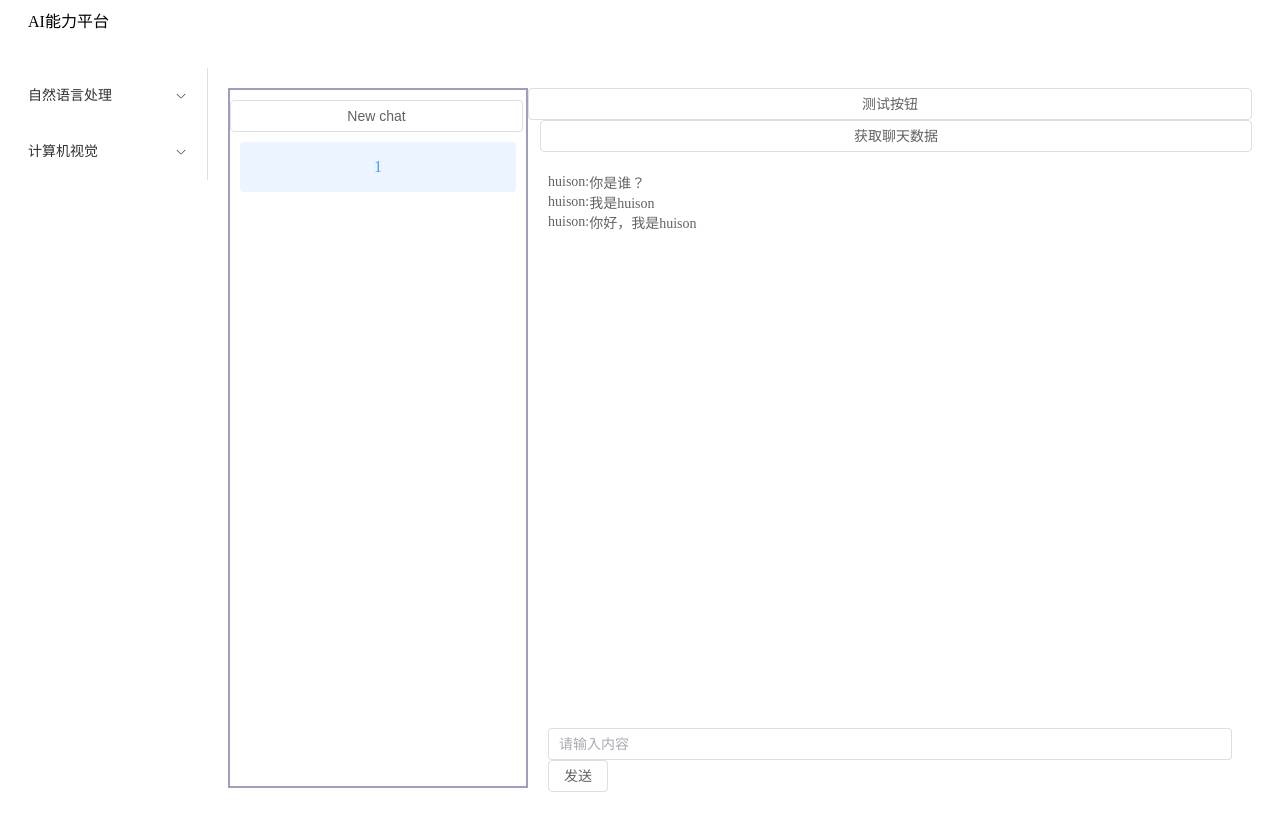
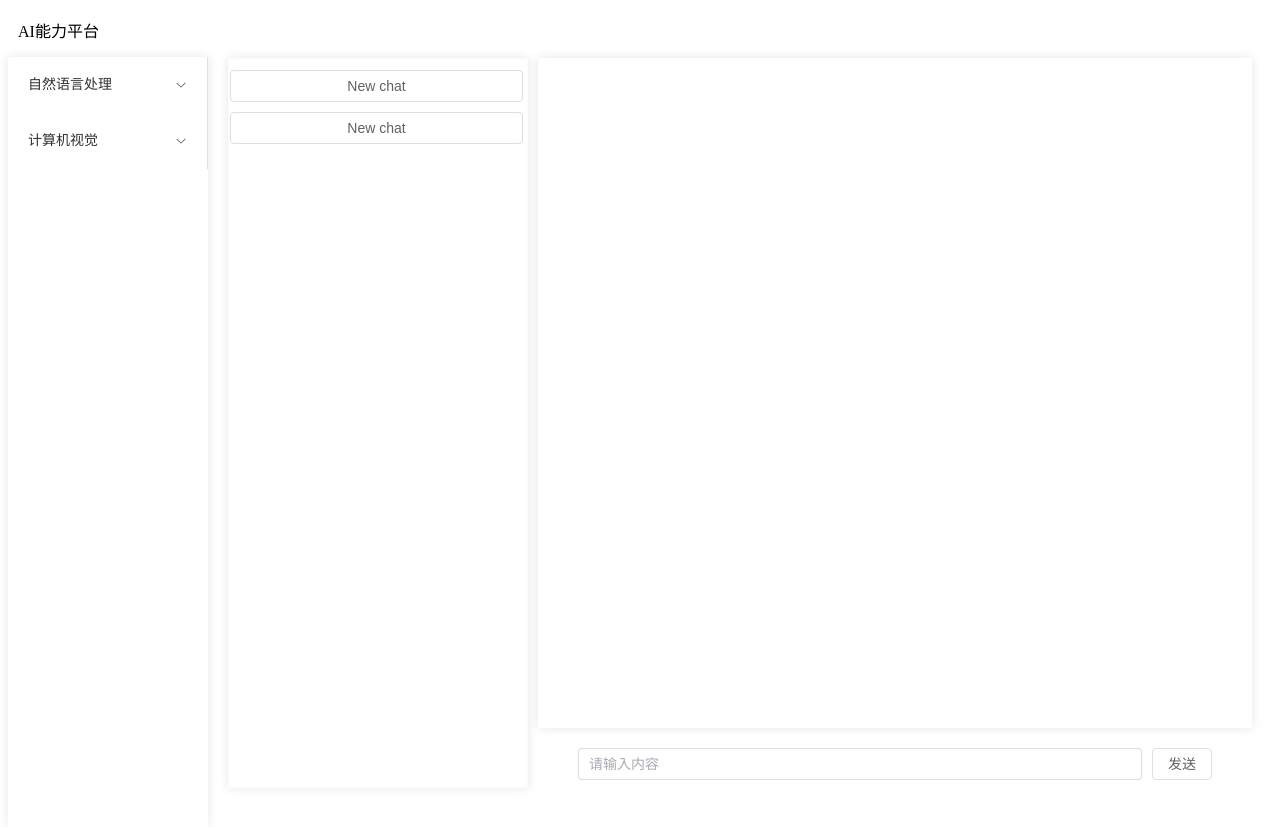
Before and after one commit to ai-ability-platform/front, a Vue app: page /nlp/chat in a window 1280 px wide. Both pictures are taken after a click on the button "New chat". Built offline with nearby package versions, Linux system fonts and the light colour scheme.

Commit message:
change style

```diff
--- a/src/views/home/index.vue
+++ b/src/views/home/index.vue
@@ -12,9 +12,9 @@ const goRoute = (path) => {
 <template>
   <div class="hello-world">
     <el-container style="height: 100%">
-      <el-header>AI能力平台</el-header>
-      <el-container>
-        <el-aside style="width: 200px;height: 100%">
+      <el-header style="padding: 10px">AI能力平台</el-header>
+      <el-container style="margin-top: -30px">
+        <el-aside style="width: 200px;height: 100%; box-shadow: 0 0 10px rgba(0, 0, 0, 0.1); margin-top: 19px">
           <el-menu
               default-active="2"
           >
--- a/src/views/nlp/chat/index.vue
+++ b/src/views/nlp/chat/index.vue
@@ -37,41 +37,37 @@ const sendInput = () => {
         name: 'huison',
         text: input.value
     })
-
-    inputBox.value++
-    input.value = ''
+    receiveData()
+    // inputBox.value++
+    // input.value = ''
 }
 
-const historyChat = ref([
-    {
-        name: 'huison',
-        text: '你是谁？'
-    },
-    {
-        name: 'huison',
-        text: '我是huison'
-    },
-    {
-        name: 'huison',
-        text: '你好，我是huison'
-    }]);
+const historyChat = ref(
+    []
+);
+
+const receiveData = () => {
+    historyChat.value.push({
+        name: 'ai',
+        text: "我是一个基于 GPT-3.5 模型开发的 AI 机器人，可以回答各种问题并提供信息和建议。"
+    })
+}
+
 
 </script>
 
 <template>
-    <el-container style="height: 100%;">
-        <el-aside style="border: 2px solid #9f9fbd; height: 100% ">
+    <el-container style="height: 100%">
+        <el-aside style="border: 2px solid #fdfdfd; height: 100%; box-shadow: 0 0 10px rgba(0, 0, 0, 0.1);">
             <el-button @click="add" class="chat-button">New chat</el-button>
-            <el-scrollbar>
-                <p v-for="item in count" :key="item" class="scrollbar-demo-item">
-                    {{ item }}
-                </p>
-            </el-scrollbar>
+                <div v-for="(item, index) in count" :key="item">
+                    <el-button class="chat-button">New chat</el-button>
+                </div>
         </el-aside>
-        <el-container>
-            <el-button @click="addInputBox">测试按钮</el-button>
-            <el-button @click="getChat">获取聊天数据</el-button>
-            <el-main>
+        <el-container style="margin-left: 10px">
+            <!--            <el-button @click="addInputBox">测试按钮</el-button>-->
+            <!--            <el-button @click="getChat">获取聊天数据</el-button>-->
+            <el-main style="box-shadow: 0 0 10px rgba(0, 0, 0, 0.1);">
                 <template v-for="(chat, index) in historyChat" :key="index">
                     <el-row>
                         <el-text>{{ chat.name }}:</el-text>
@@ -80,26 +76,16 @@ const historyChat = ref([
                 </template>
             </el-main>
             <el-footer>
-                <el-input v-model="input" placeholder="请输入内容" style="width: 100%"/>
-                <el-button @click="sendInput">发送</el-button>
+                <div style="display: flex;margin: 20px">
+                    <el-input v-model="input" placeholder="请输入内容" style="width: 100%"/>
+                    <el-button @click="sendInput" @keydown.enter="sendInput" style="margin-left: 10px">发送</el-button>
+                </div>
             </el-footer>
         </el-container>
     </el-container>
 </template>
 
 <style scoped>
-.scrollbar-demo-item {
-    display: flex;
-    align-items: center;
-    justify-content: center;
-    height: 50px;
-    margin: 10px;
-    text-align: center;
-    border-radius: 4px;
-    background: var(--el-color-primary-light-9);
-    color: var(--el-color-primary);
-}
-
 .chat-button {
     display: flex;
     align-content: center;
```
